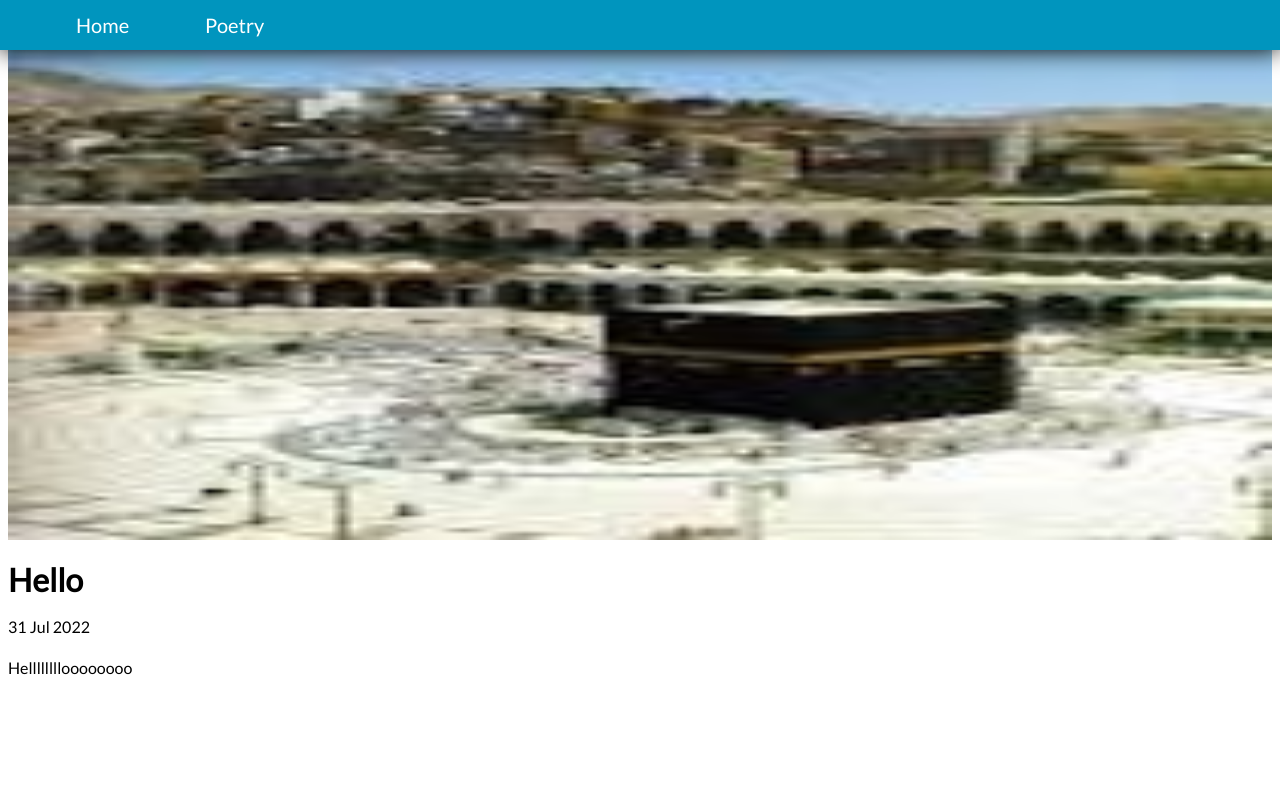
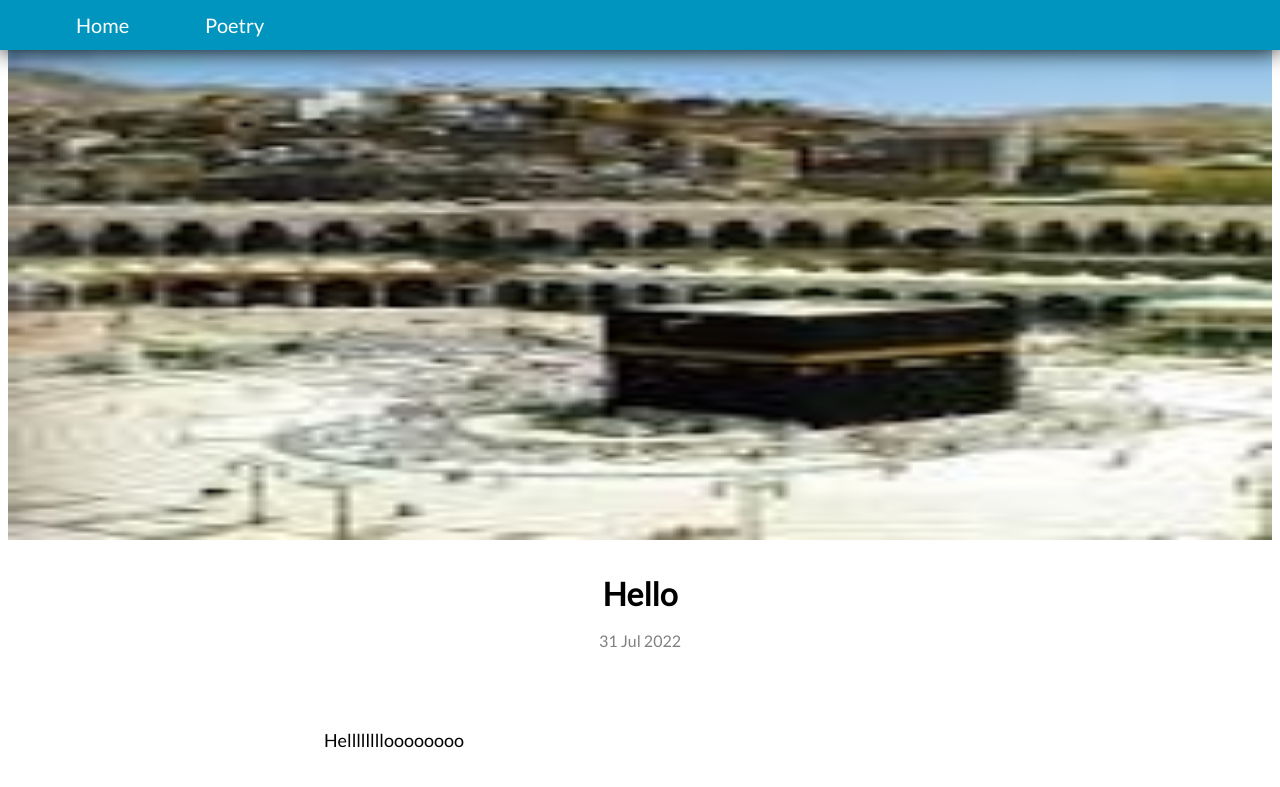
Before and after one commit to mumtazf/blog, a Jekyll site: the page built from docs/_posts/2022-07-31-yay.md, in a window 1280 px wide. Shown: the top 787 px of the page. Built offline with Jekyll 4.4.1, drawn with Linux system fonts in a browser that asks for light colours.

Commit message:
testing mobile responsiveness

```diff
--- a/docs/assets/style.css
+++ b/docs/assets/style.css
@@ -6,24 +6,24 @@
     width: 100%;
 }
 
-.title{
+#title{
     text-align: center;
     padding-top: 70px;
 
 }
 
-.date{
+#date{
     text-align: center;
     color: grey;
 }
 
-.featured-image{
+#featured-image{
     width: 100%;
     height: 400px;
     padding-bottom: 50px;
 }
 
-.blog-content{
+#blog-content{
     margin: auto;
     width: 50%;
     padding: 3em;
@@ -146,3 +146,40 @@
 ul, li{
 list-style: none;
 }
+
+/* Mobile responsiveness */
+
+@media only screen and (max-width: 500px) {
+    .main{
+        box-shadow: 0 4px 8px 0 rgba(0, 0, 0, 0.2), 0 6px 20px 0 rgba(0, 0, 0, 0.19);
+        margin: 2%;
+        padding: 2%;
+        font-size: 5ch;
+        display: flex;
+        flex-direction: column;
+        align-items: center;
+        justify-content: center;
+    }
+/*
+    body {
+      background-size: 400%;
+    }
+    #desktopFlex {
+      padding-top: 0px;
+      display: flex;
+      flex-direction: column;
+      align-items: center;
+      justify-content: center;
+    }
+    #cmd {
+      width: 90%;
+      height: 500px;
+    }
+    #desktop {
+      width: 100%;
+      height: 500px;
+      display: flex;
+      justify-content: center;
+      flex-wrap: wrap;
+    } */
+  }
```
